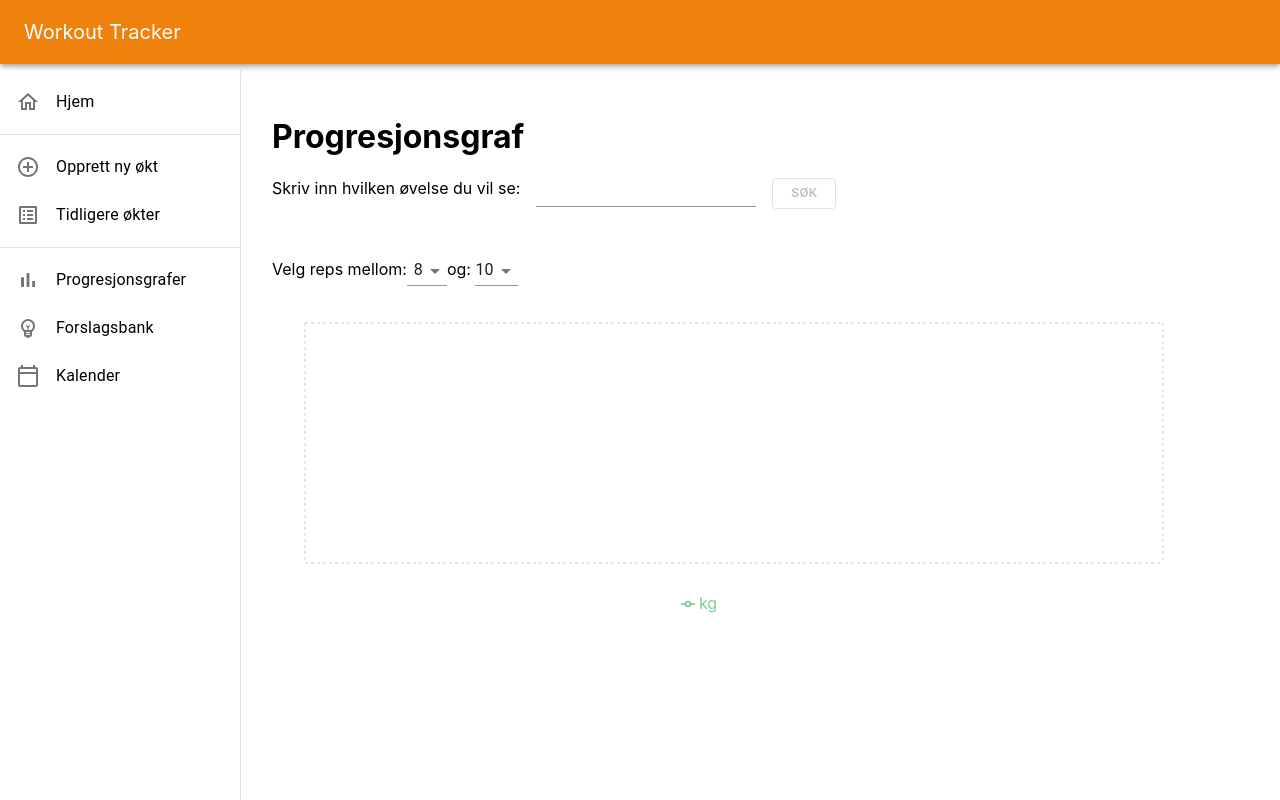
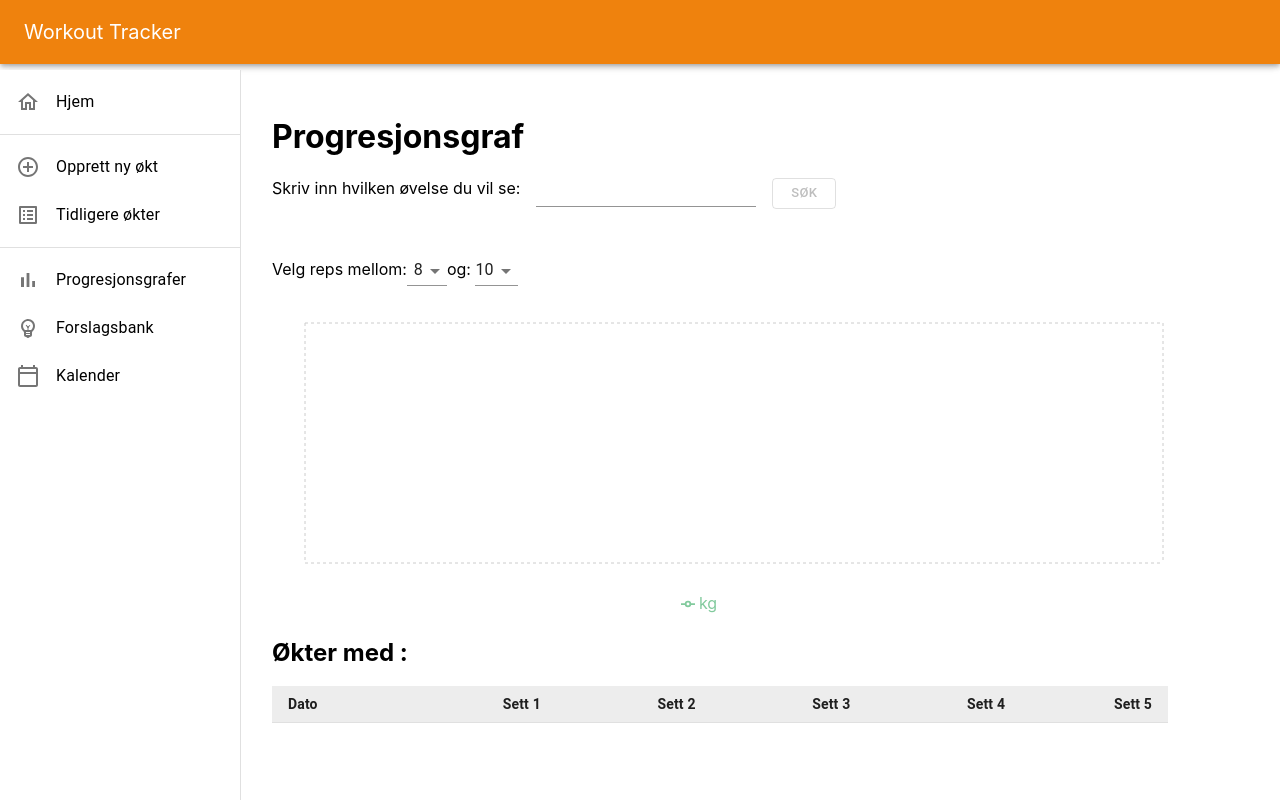
Before and after one commit to emilielr/workout-tracker, a React (Create React App) app: page /chart in a window 1280 px wide. Built offline with nearby package versions, Linux system fonts and the light colour scheme.

Commit message:
Table for showing exercises detialed

```diff
--- /dev/null
+++ b/src/components/Table.tsx
@@ -0,0 +1,117 @@
+import {
+  TableContainer,
+  TableHead,
+  TableRow,
+  TableCell,
+  TableBody,
+  Table,
+} from "@material-ui/core";
+import { useEffect } from "react";
+import { useState } from "react";
+import { db } from "../firebase";
+import { simpleFormatDate } from "../utils/date";
+import { ExerciseCard } from "./ExerciseCard";
+
+type Props = {
+  exercise: string;
+};
+
+export const TableComponent = ({ exercise }: Props) => {
+  const [data, setData] = useState<Workout[]>([]);
+
+  const getWorkoutsWithExercise = async (e: string) => {
+    await db
+      .collection("workouts")
+      .orderBy("date", "desc")
+      .get()
+      .then((querySnapshot) => {
+        querySnapshot.forEach((doc) => {
+          doc.data().exercises.forEach((exercise: Exercise) => {
+            if (exercise.name.toLowerCase() === e.toLowerCase()) {
+              setData((data) => [
+                ...data,
+                {
+                  id: doc.id,
+                  workoutName: doc.data().workoutName,
+                  date: doc.data().date.toDate(),
+                  exercises: doc.data().exercises,
+                },
+              ]);
+            }
+          });
+        });
+      });
+  };
+
+  useEffect(() => {
+    setData([]);
+    if (exercise !== "") {
+      getWorkoutsWithExercise(exercise);
+    }
+  }, [exercise]);
+
+  return (
+    <div>
+      <h2>Økter med {exercise.toLowerCase()}:</h2>
+      <TableContainer>
+        <Table size="small">
+          <TableHead>
+            <TableRow>
+              <TableCell>Dato</TableCell>
+              <TableCell align="right" className="set1">
+                Sett 1
+              </TableCell>
+              <TableCell align="right" className="set2">
+                Sett 2
+              </TableCell>
+              <TableCell align="right" className="set3">
+                Sett 3
+              </TableCell>
+              <TableCell align="right" className="set4">
+                Sett 4
+              </TableCell>
+              <TableCell align="right" className="set5">
+                Sett 5
+              </TableCell>
+            </TableRow>
+          </TableHead>
+          <TableBody>
+            {data.map((data) => {
+              return (
+                <TableRow key={data.id}>
+                  <TableCell component="th" scope="row">
+                    {simpleFormatDate(data.date)}
+                    <br />
+                    {data.workoutName}
+                  </TableCell>
+
+                  {data.exercises
+                    .filter(
+                      (e) => e.name.toLowerCase() === exercise.toLowerCase()
+                    )
+                    .map((e) => {
+                      const allSets = [e.set1, e.set2, e.set3, e.set4, e.set5];
+
+                      return allSets.map((set: Sett, index: number) => {
+                        return (
+                          <TableCell key={index}>
+                            {set.kg === "" && set.reps === "" ? (
+                              ""
+                            ) : (
+                              <div>
+                                {set.kg} kg / {set.reps}
+                              </div>
+                            )}
+                          </TableCell>
+                        );
+                      });
+                    })}
+                </TableRow>
+              );
+            })}
+          </TableBody>
+        </Table>
+      </TableContainer>
+    </div>
+  );
+};
--- a/src/components/WorkoutList.tsx
+++ b/src/components/WorkoutList.tsx
@@ -103,18 +103,19 @@ export const WorkoutList = () => {
       .limit(rowsPerPage)
       .get()
       .then((querySnapshot) => {
-        let temp: Workout[] = [];
         querySnapshot.forEach((doc) => {
-          temp.push({
-            id: doc.id,
-            workoutName: doc.data().workoutName,
-            date: doc.data().date.toDate(),
-            exercises: doc.data().exercises,
-          });
+          setWorkouts((workouts) => [
+            ...workouts,
+            {
+              id: doc.id,
+              workoutName: doc.data().workoutName,
+              date: doc.data().date.toDate(),
+              exercises: doc.data().exercises,
+            },
+          ]);
         });
         setPrevPage(querySnapshot.docs[0]);
         setNextPage(querySnapshot.docs[querySnapshot.docs.length - 1]);
-        setWorkouts(temp);
       });
   }, [rowsPerPage, getQuery]);
 
--- a/src/views/ChartPage.tsx
+++ b/src/views/ChartPage.tsx
@@ -14,9 +14,11 @@ import { db } from "../firebase";
 import { usePrevious } from "../utils/comparison";
 import { simpleFormatDate } from "../utils/date";
 import "./ChartPage.scss";
+import { TableComponent } from "../components/Table";
 
 export const ChartPage = () => {
   const [userInput, setUserInput] = useState("");
+  const [tableInput, setTableInput] = useState("");
   const [data, setData] = useState<LineChartData[]>([]);
 
   const [lowerBound, setLowerBound] = useState(8);
@@ -118,7 +120,10 @@ export const ChartPage = () => {
           disabled={userInput === "" ? true : false}
           variant="outlined"
           size="small"
-          onClick={() => getExercise(userInput)}
+          onClick={() => {
+            getExercise(userInput);
+            setTableInput(userInput);
+          }}
         >
           Søk
         </Button>
@@ -167,6 +172,7 @@ export const ChartPage = () => {
       </div>
 
       <LineChartComponent data={data} />
+      <TableComponent exercise={tableInput} />
     </div>
   );
 };
```
